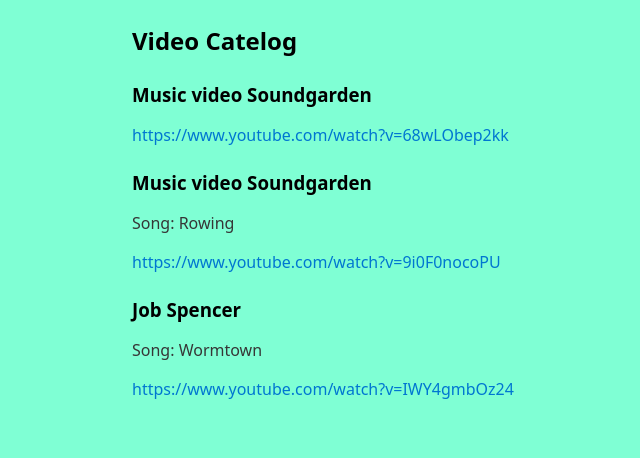
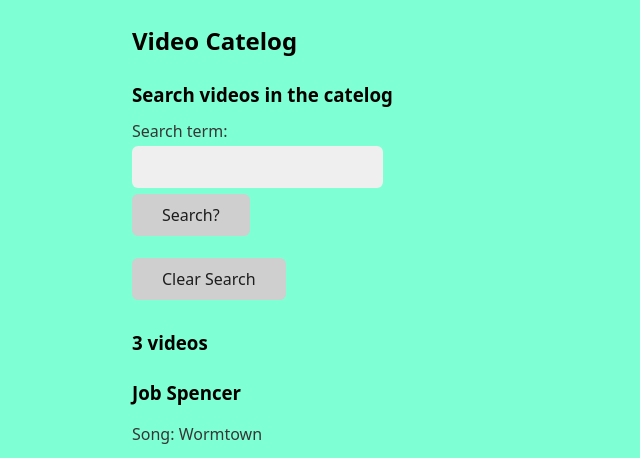
Before and after one commit to Hockeydan25/django_video_app, a Django app: page /video_catelog in a window 1280 px wide. Shown: the top 458 px of the page, without its empty margins (108-748 px from the left). Before the commit the page ends 399 px from the top, so only its background shows below. Run offline with Django 4.2, Linux system fonts and the light colour scheme; data comes from the database, SQL or seed files in the repository; both versions use the stored data as it was after the commit.

Commit message:
cleared the database. modified forms, views, and templates: base, video_catelog and added syatles to beable to have good visual appreance. search form added, plus a clear button, added pluraization to video word for reading, error validation added when no vide or duplicate video is added, or incorrect url is user or none, in save models.

```diff
--- a/video_collection/forms.py
+++ b/video_collection/forms.py
@@ -8,3 +8,7 @@
     class Meta:
         model = Video
         fields = ['name', 'url', 'notes']  # need to match models
+
+
+class SearchFrom(forms.Form):
+    search_term = forms.CharField()
--- a/video_collection/static/css/style.css
+++ b/video_collection/static/css/style.css
@@ -2,3 +2,12 @@
     background-color: aquamarine ;
 
 }
+
+.navigation {
+    margin: 10px;
+}
+
+.navigation > a {
+    color: rgb(3, 32, 57);
+    padding-right: 30px;
+}
--- a/video_collection/templates/video_collection/base.html
+++ b/video_collection/templates/video_collection/base.html
@@ -13,6 +13,15 @@
         {% block content %}
         {% endblock %}
 
+        <hr>
+
+        <div class="navigation">
+            <a href="{% url 'home' %}">Home</a>
+            <a href="{% url 'video_catelog' %}">Video Catelog</a>
+            <a href="{% url 'add_video' %}">Add New Video</a>
+        </div>
+
+
     </body>
 
 </html>
--- a/video_collection/templates/video_collection/video_catelog.html
+++ b/video_collection/templates/video_collection/video_catelog.html
@@ -4,13 +4,31 @@
 
 <h2>Video Catelog</h2>
 
+<h3>Search videos in the catelog</h3>
+
+<form method="GET" action="{% url 'video_catelog' %}">
+    {{ search_form }}
+    <button type="submit">Search?</button>
+</form>
+<!-- here we get a basic button and clears the page and search field returns to full list. -->
+<a href="{% url 'video_catelog' %}">
+    <button>Clear Search</button>
+</a>
+<!-- length with list how many videos we have. pluralize will add s for us when needed.-->
+<h3>{{ videos|length }} video{{ videos|length|pluralize }}</h3>
+
 {% for video in videos %}
 
     <div>
         <h3>{{ video.name }}</h3>
         <p>{{ video.notes }}</p>
-        <a href="{{ video.url }}">{{ video.url }}</a>
+        <iframe src="https://youtube.com/embed/{{ video.video_id }}" frameborder="0" width="420" height="315"></iframe>
+        <p><a href="{{ video.url }}">{{ video.url }}</a></p>
     </div>
+
+{% empty %}
+
+    <p>No Videos</p>
 
 {% endfor %}
 
--- a/video_collection/views.py
+++ b/video_collection/views.py
@@ -2,8 +2,10 @@
 from django.contrib import messages
 from django.core.exceptions import ValidationError
 from django.db import IntegrityError
-from .forms import VideoForm
+from django.db.models.functions import Lower
+from .forms import SearchFrom, VideoForm
 from .models import Video
+
 
 
 """
@@ -36,5 +38,16 @@
     return render(request, 'video_collection/add.html', {'new_video_form': new_video_form})
 
 def video_catelog(request):  # video catelog used instead of video_list, function
-    videos = Video.objects.all()
-    return render(request, 'video_collection/video_catelog.html', {'videos': videos})
+
+    search_form = SearchFrom(request.GET)  # build form from data use has sent to the app
+
+    if search_form.is_valid():
+        print(search_form)
+        search_term = search_form.cleaned_data['search_term']  # user sent data music video 'soundgarden' or 'jon spencer'
+        videos = Video.objects.filter(name__icontains=search_term).order_by(Lower('name'))  # add sorting lower order
+
+    else:  # fomr is not valid in or this is the first time the user sees the page.
+        search_form = SearchFrom()  # calls the method from forms
+        videos = Video.objects.order_by(Lower('name'))  # add sorting lower order
+
+    return render(request, 'video_collection/video_catelog.html', {'videos': videos, 'search_form': search_form})
```
Also changed, not shown: db.sqlite3.
